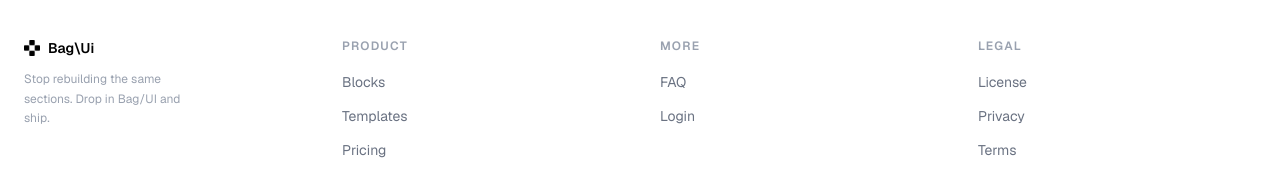
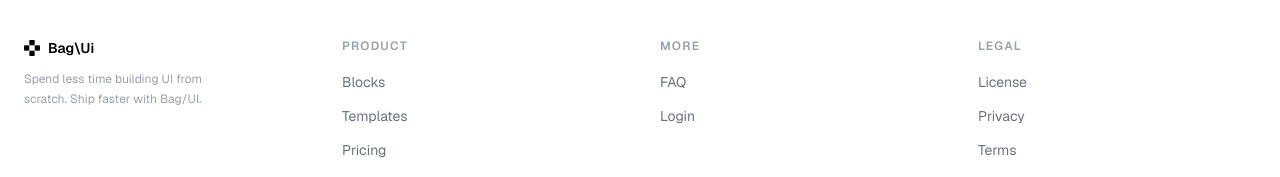
Before and after one commit to anelkabag/bag-ui, a Next.js app: page / in a window 1280 px wide. Shown: the part 2491-2668 px from the top of the page. Built offline with nearby package versions, Linux system fonts and the light colour scheme.

Commit message:
update footer

```diff
--- a/components/footer.tsx
+++ b/components/footer.tsx
@@ -81,7 +81,7 @@ export function Footer() {
                             <span className="text-black font-semibold text-sm">Bag\Ui</span>
                         </div>
                         <p className="text-gray-400 text-xs leading-relaxed max-w-[180px]">
-                            Stop rebuilding the same sections. Drop in Bag/UI and ship.
+                            Spend less time building UI from scratch. Ship faster with Bag/UI.
                         </p>
                     </div>
                     <div>
```
